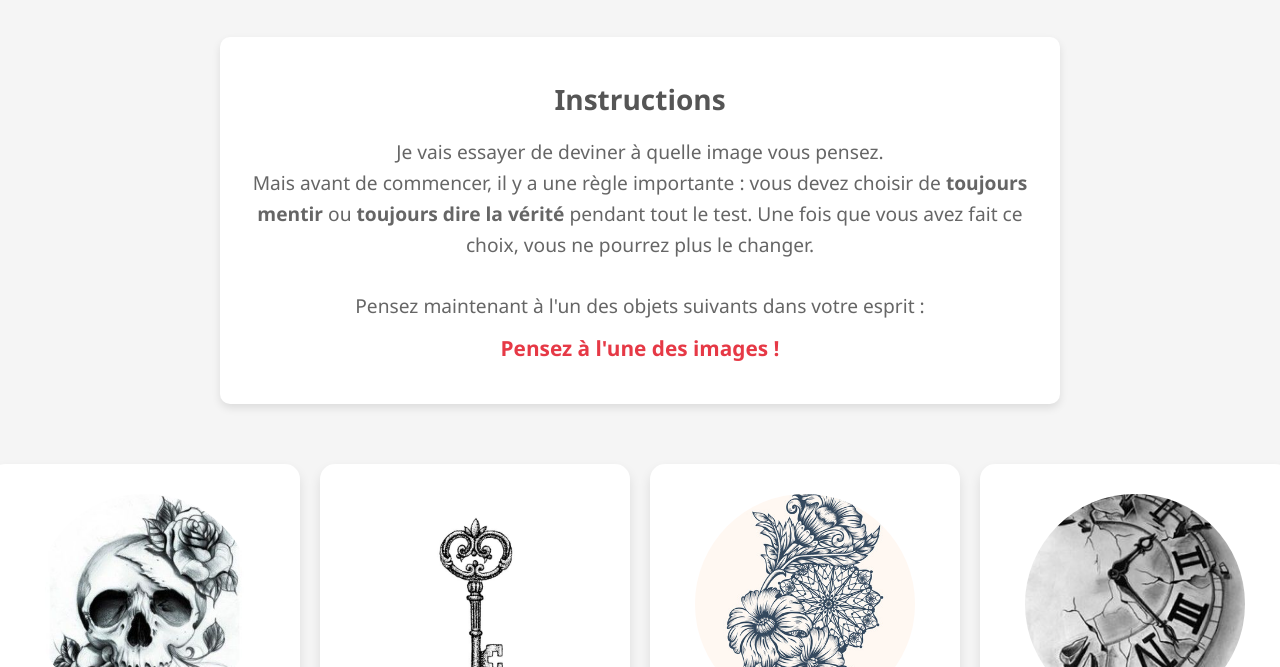
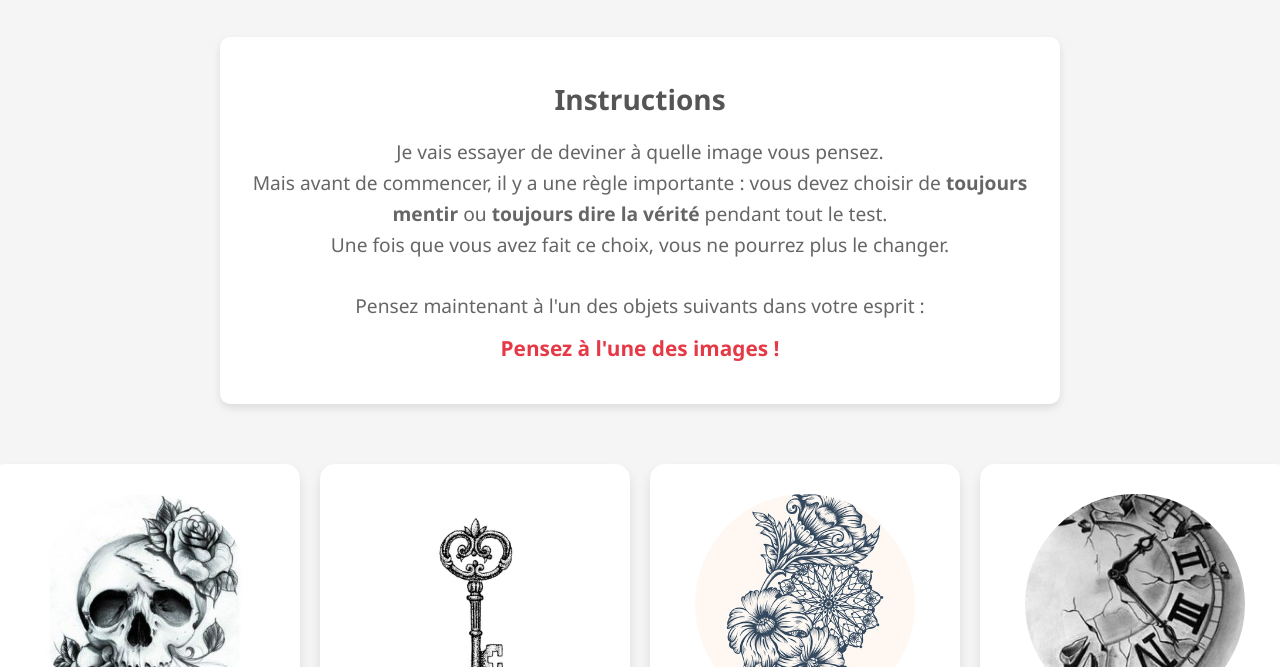
Before and after one commit to Franck-Lamy-Dev-Web/TestMenteurMagie, a plain HTML site: page index.html in a window 1280 px wide. Shown: the part 133-800 px from the top of the page. Drawn offline with Linux system fonts and the light colour scheme.

Commit message:
mise en forme texte

```diff
--- a/index.html
+++ b/index.html
@@ -16,7 +16,7 @@
     <section class="instructions">
         <h2>Instructions</h2>
         <p>
-            Je vais essayer de deviner à quelle image vous pensez.<br> Mais avant de commencer, il y a une règle importante : vous devez choisir de <strong>toujours mentir</strong> ou <strong>toujours dire la vérité</strong> pendant tout le test. Une fois que vous avez fait ce choix, vous ne pourrez plus le changer.<br><br>Pensez maintenant à l'un des objets suivants dans votre esprit :
+            Je vais essayer de deviner à quelle image vous pensez.<br> Mais avant de commencer, il y a une règle importante : vous devez choisir de <strong>toujours mentir</strong> ou <strong>toujours dire la vérité</strong> pendant tout le test.<br> Une fois que vous avez fait ce choix, vous ne pourrez plus le changer.<br><br>Pensez maintenant à l'un des objets suivants dans votre esprit :
             <br><span>Pensez à l'une des images !</span>
         </p>    </section>
 
```
